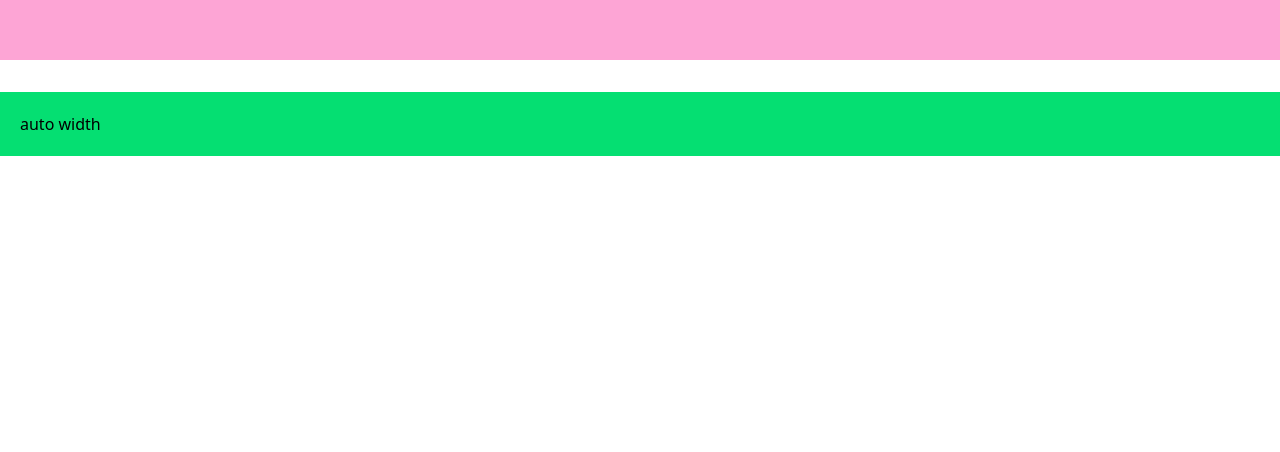
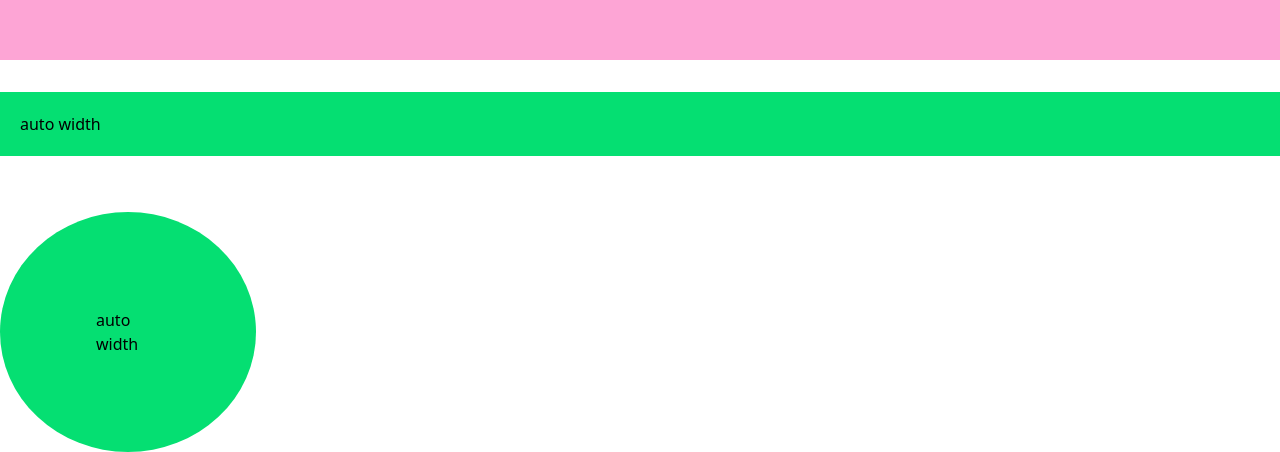
Before and after one commit to premasanub/Tailwind-CSS-Day-1-main, a plain HTML site: page 6.Sizing/index.html in a window 1280 px wide. Shown: the part 4506-4958 px from the top of the page. Before the commit the page ends 4694 px from the top, so only its background shows below. Drawn offline with nearby package versions, Linux system fonts and the light colour scheme.

Commit message:
sizing & borders completed

```diff
--- a/6.Sizing/index.html
+++ b/6.Sizing/index.html
@@ -102,6 +102,9 @@
     <div class="bg-pink-300 mb-4 h-screen">Hello</div>
 
     <!-- Width Auto -->
-   <div class="bg-green-400 my-8 p-5 w-auto">auto width</div>
+   <div class="bg-green-400 my-8 p-5 w-auto">auto width</div><br/>
+
+   <!-- making circle -->
+  <div class="bg-green-400 h-60 w-1/5 rounded-[50%] content-center p-24">auto width</div>
   </body>
 </html>
```
Also changed, not shown: 4. Borders/index.html (+3 -2 lines).
